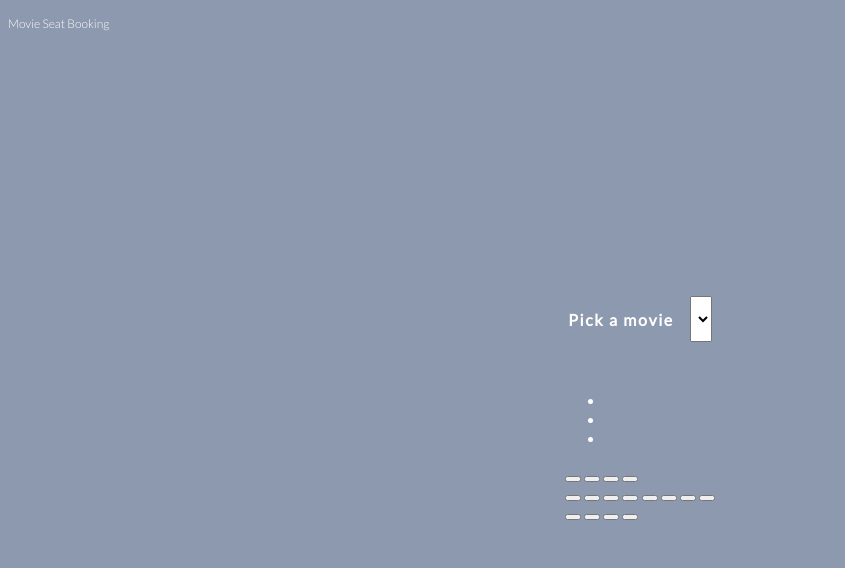
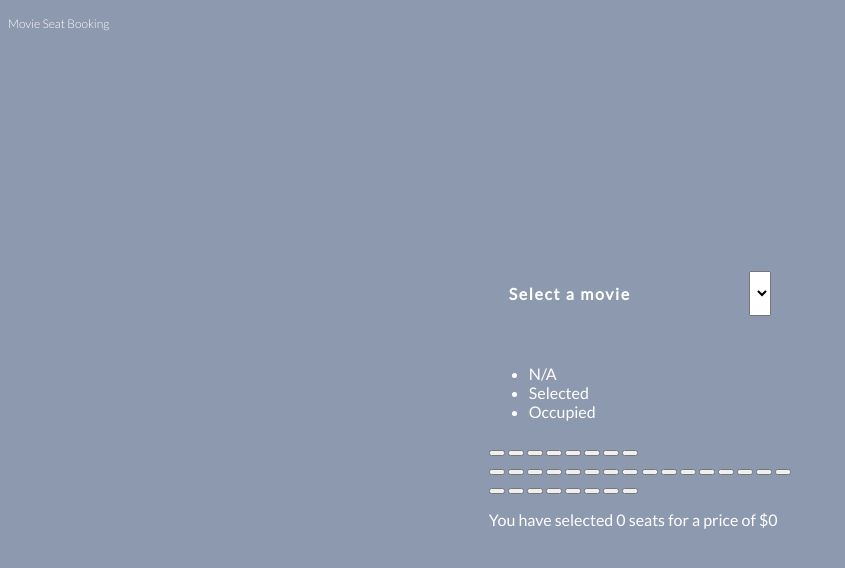
Before and after one commit to krzysiekkalinowski/movieSeatBooking, a website built with Parcel: page src/index.html in a window 1280 px wide. Shown: the whole page, without its empty margins (0-845 px from the left). Built offline with nearby package versions, Linux system fonts and the light colour scheme.

Commit message:
html seat row fixed

```diff
--- a/src/index.html
+++ b/src/index.html
@@ -18,8 +18,9 @@
     </header>
     <main class="main">
       <header class="app-header">
-        <h2 class="app-header__heading">Pick a movie</h2>
-        <select class="app-header__select">
+        <h2 class="app-header__heading">Select a movie</h2>
+        <label for="movie-select" class="app-header__label">Pick a movie</label>
+        <select class="app-header__select" id="movie-select">
           <option
             class="app-header__select-option app-header__select-option--js"
             value="10"
@@ -40,43 +41,71 @@
       </header>
       <section class="app-body">
         <ul class="app-listing">
-          <li class="app-listing__item app-listing__item--free"></li>
-          <li class="app-listing__item app-listing__item--selected"></li>
-          <li class="app-listing__item app-listing__item--occupied"></li>
+          <li class="app-listing__item app-listing__item--free">N/A</li>
+          <li class="app-listing__item app-listing__item--selected">
+            Selected
+          </li>
+          <li class="app-listing__item app-listing__item--occupied">
+            Occupied
+          </li>
         </ul>
         <div class="app-room">
           <span class="app-room__screen"></span>
           <div class="app-room__seats">
-            <div class="app-room__seats-column">
-              <div
-                class="app-room__seats-column app-room__seats-column--narrow"
-              >
-                <button class="seat seat--free"></button>
-                <button class="seat seat--free"></button>
-                <button class="seat seat--free"></button>
-                <button class="seat seat--free"></button>
-              </div>
-              <div class="app-room__seats-column app-room__seats-column--wide">
-                <button class="seat seat--occupied"></button>
-                <button class="seat seat--selected"></button>
-                <button class="seat seat--free"></button>
-                <button class="seat seat--free"></button>
-                <button class="seat seat--free"></button>
-                <button class="seat seat--free"></button>
-                <button class="seat seat--free"></button>
-                <button class="seat seat--free"></button>
-              </div>
-              <div
-                class="app-room__seats-column app-room__seats-column--narrow"
-              >
-                <button class="seat seat--free"></button>
-                <button class="seat seat--free"></button>
-                <button class="seat seat--free"></button>
-                <button class="seat seat--free"></button>
-              </div>
+            <div class="seats-row">
+              <button class="seats-row__seat seats-row__seat--free"></button>
+              <button class="seats-row__seat seats-row__seat--free"></button>
+              <button class="seats-row__seat seats-row__seat--free"></button>
+              <button class="seats-row__seat seats-row__seat--free"></button>
+              <button class="seats-row__seat seats-row__seat--free"></button>
+              <button class="seats-row__seat seats-row__seat--free"></button>
+              <button class="seats-row__seat seats-row__seat--free"></button>
+              <button class="seats-row__seat seats-row__seat--free"></button>
+            </div>
+            <div class="seats-row">
+              <button
+                class="seats-row__seat seats-row__seat--occupied"
+              ></button>
+              <button
+                class="seats-row__seat seats-row__seat--selected"
+              ></button>
+              <button class="seats-row__seat seats-row__seat--free"></button>
+              <button class="seats-row__seat seats-row__seat--free"></button>
+              <button class="seats-row__seat seats-row__seat--free"></button>
+              <button class="seats-row__seat seats-row__seat--free"></button>
+              <button class="seats-row__seat seats-row__seat--free"></button>
+              <button class="seats-row__seat seats-row__seat--free"></button>
+              <button
+                class="seats-row__seat seats-row__seat--occupied"
+              ></button>
+              <button
+                class="seats-row__seat seats-row__seat--selected"
+              ></button>
+              <button class="seats-row__seat seats-row__seat--free"></button>
+              <button class="seats-row__seat seats-row__seat--free"></button>
+              <button class="seats-row__seat seats-row__seat--free"></button>
+              <button class="seats-row__seat seats-row__seat--free"></button>
+              <button class="seats-row__seat seats-row__seat--free"></button>
+              <button class="seats-row__seat seats-row__seat--free"></button>
+            </div>
+            <div class="seats-row">
+              <button class="seats-row__seat seats-row__seat--free"></button>
+              <button class="seats-row__seat seats-row__seat--free"></button>
+              <button class="seats-row__seat seats-row__seat--free"></button>
+              <button class="seats-row__seat seats-row__seat--free"></button>
+              <button class="seats-row__seat seats-row__seat--free"></button>
+              <button class="seats-row__seat seats-row__seat--free"></button>
+              <button class="seats-row__seat seats-row__seat--free"></button>
+              <button class="seats-row__seat seats-row__seat--free"></button>
             </div>
           </div>
         </div>
+        <p class="app-summary">
+          You have selected
+          <span class="app-summary__places app-summary__places--js">0</span>
+          seats for a price of
+          <span class="app-summary__price app-summary__price--js">$0</span>
+        </p>
       </section>
     </main>
     <script src="scripts/main.js" type="module"></script>
--- a/src/styles/main.scss
+++ b/src/styles/main.scss
@@ -35,6 +35,9 @@ $desktop: 1024px;
     font-size: 16px;
     letter-spacing: 0.1rem;
   }
+  &__label {
+    visibility: hidden;
+  }
 }
 .main-header {
   position: absolute;
```
